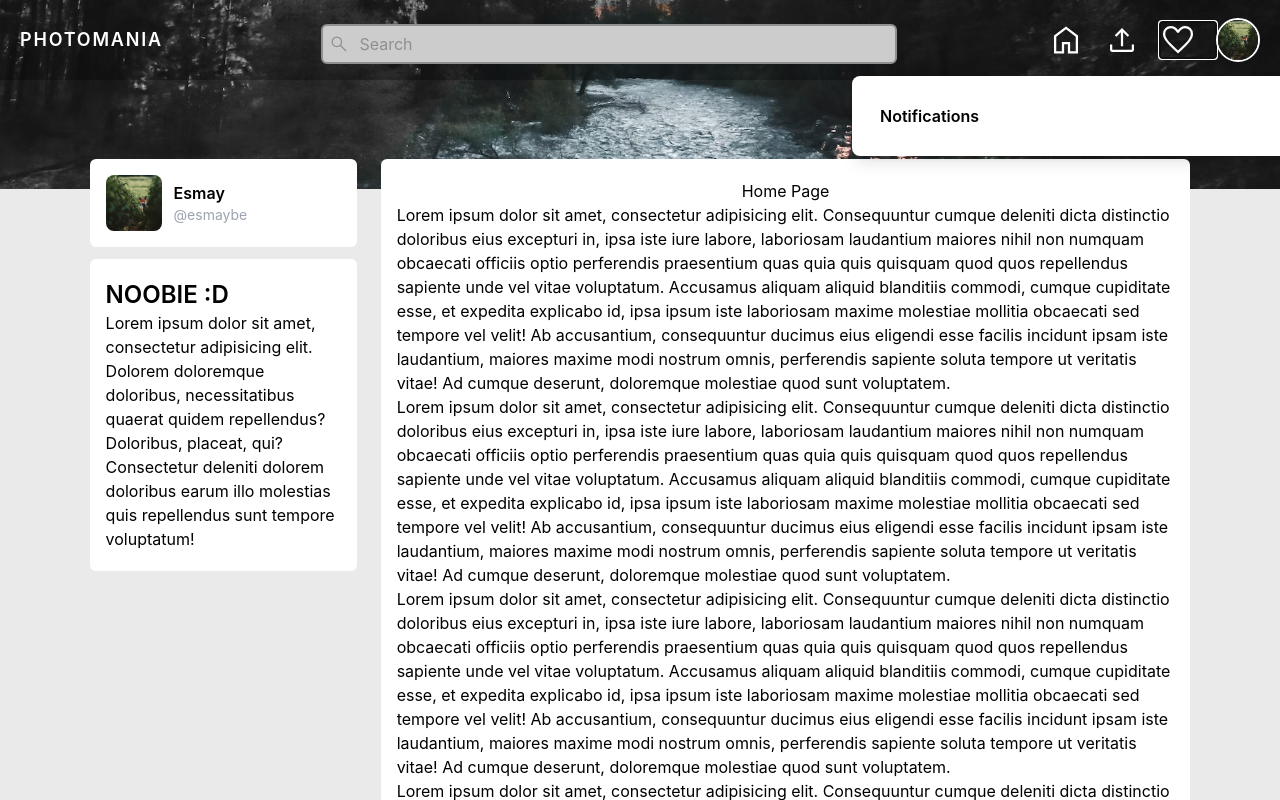
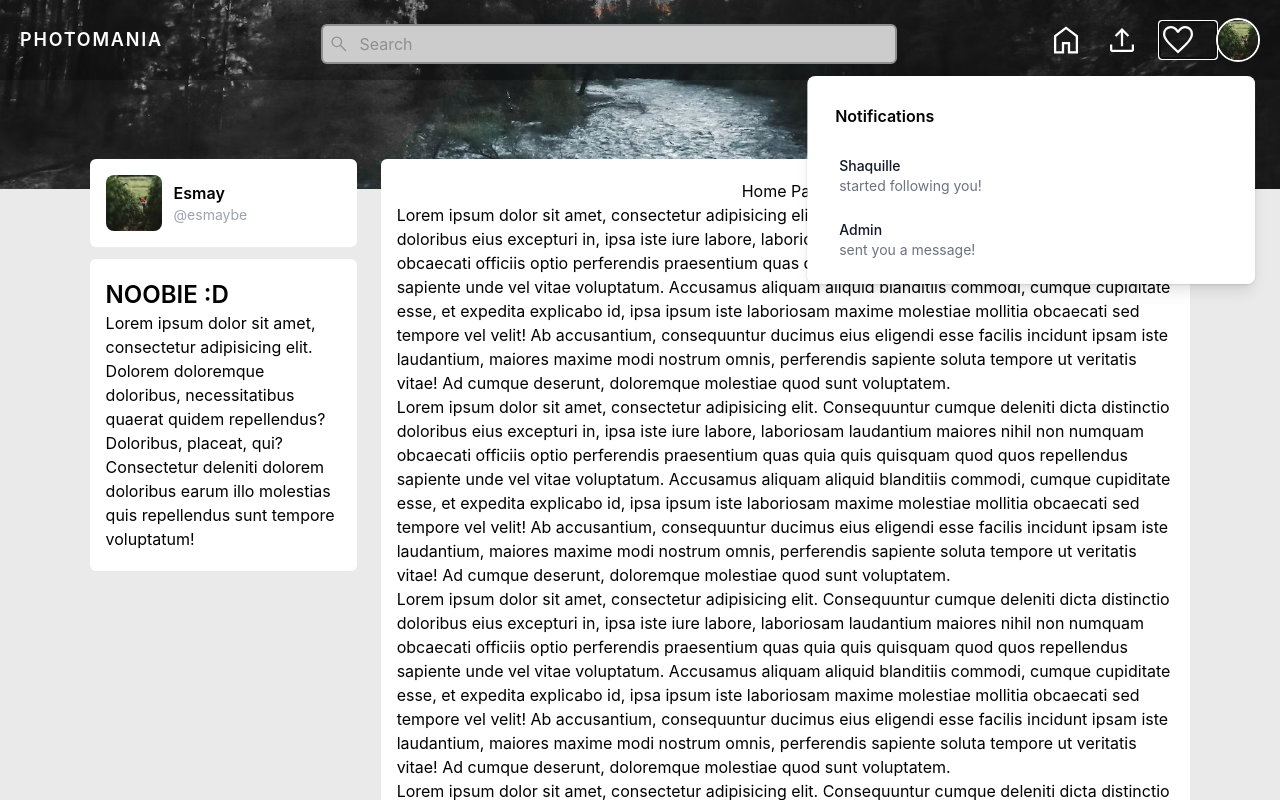
Before and after one commit to twarixx/Photomania, a React (Create React App) app in the folder client/: page / in a window 1280 px wide. Both pictures are taken after a click on the button 1188 px from the left and 39 px from the top of the page. Shown: the top 800 px of the page. Built offline with nearby package versions, Linux system fonts and the light colour scheme.

Commit message:
Made notifications modular

```diff
--- a/client/src/components/Header.js
+++ b/client/src/components/Header.js
@@ -3,6 +3,7 @@ import {Link, useNavigate} from "react-router-dom";
 import {Menu, Transition, Dialog, Popover} from "@headlessui/react";
 import {useState} from "react";
 import users from "./Users";
+import Notification from "./Notification";
 
 let searchValue = '';
 
@@ -154,11 +155,14 @@ function notifications() {
                             leaveTo="opacity-0 translate-y-1"
                         >
                             <Popover.Panel
-                                className="absolute left-1/2 z-30 mt-3 w-screen max-w-md -translate-x-3/4 transform px-4 sm:px-0">
+                                className="absolute left-1/2 z-30 mt-3 w-screen max-w-md -translate-x-[85%] transform px-4 sm:px-0">
                                 <div className="overflow-hidden rounded-lg shadow-lg ring-1 ring-black ring-opacity-5">
-                                    <div className="relative grid gap-8 bg-white p-7 lg:grid-cols-2">
-                                        <p className="text-black font-semibold">Notifications</p>
+                                    <div className="relative grid gap-8 bg-white p-7 lg:grid-cols-1">
+                                        <p className="text-black font-semibold block">Notifications</p>
+                                        <Notification title="Shaquille" message="started following you!" />
+                                        <Notification title="Admin" message="sent you a message!" />
                                     </div>
+
                                 </div>
                             </Popover.Panel>
                         </Transition>
--- /dev/null
+++ b/client/src/components/Notification.js
@@ -0,0 +1,16 @@
+const Notification = ({ title, message }) => {
+    return (
+        <div className="-m-3 flex items-center rounded-lg p-2 transition duration-150 ease-in-out hover:bg-gray-50 focus:outline-none focus-visible:ring focus-visible:ring-orange-500 focus-visible:ring-opacity-50">
+            <div className="ml-2">
+                <p className="text-sm font-medium text-gray-900">
+                    {title}
+                </p>
+                <p className="text-sm text-gray-500">
+                    {message}
+                </p>
+            </div>
+        </div>
+    )
+}
+
+export default Notification;
```
